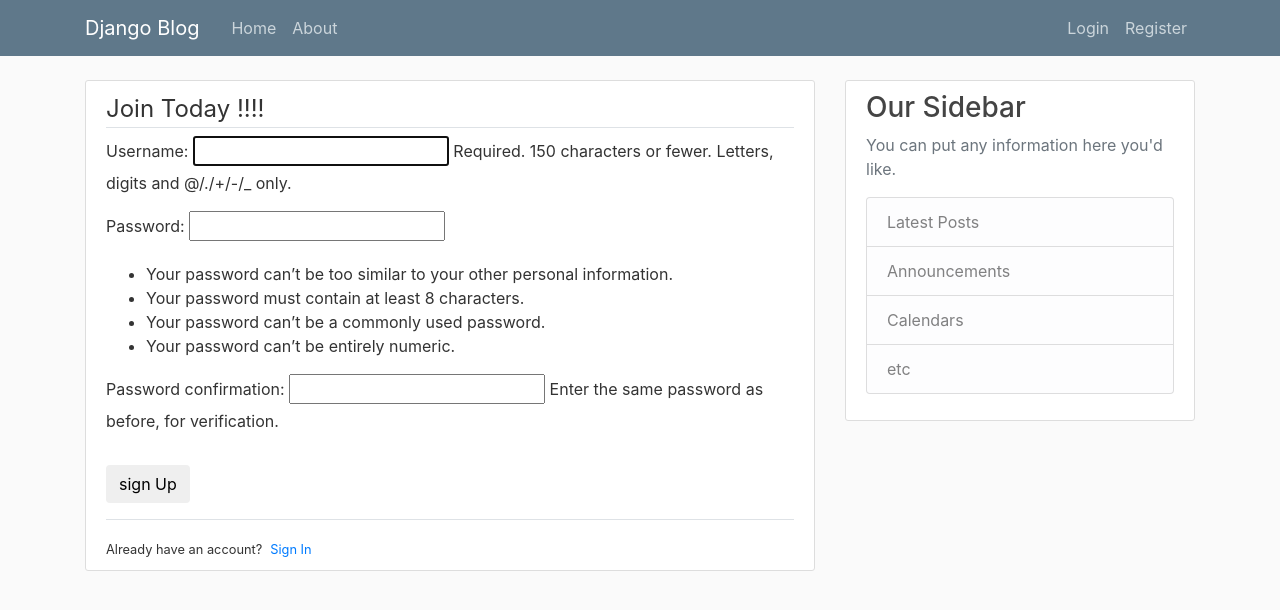
After one commit to nishantk2106/Blog_app, a Django app: page /register/ in a window 1280 px wide. The commit adds this page. Shown: the top 610 px of the page. Run offline with Django 3.2, Linux system fonts and the light colour scheme; some libraries are stand-ins or nearby versions.

Commit message:
userform updated codes

```diff
--- a/Nishant/urls.py
+++ b/Nishant/urls.py
@@ -1,8 +1,10 @@
 from django.contrib import admin
 from django.urls import path,include
+from users import views as user_views
 
 urlpatterns = [
     path ('blog/',include('blog.urls')),
     path('admin/', admin.site.urls),
+    path('register/',user_views.register,name='register'),
 
 ]
--- a/blog/templates/blog/base.html
+++ b/blog/templates/blog/base.html
@@ -43,6 +43,13 @@
     <main role="main" class="container">
       <div class="row">
         <div class="col-md-8">
+          {% if messages %}
+            {% for message in messages%}
+              <div class="alert alert-{{ message.tags }}">
+                {{ message }}
+              </div>
+            {% endfor %}
+          {% endif %}
           {% block content %}{% endblock %}
         </div>
         <div class="col-md-4">
--- /dev/null
+++ b/users/templates/users/register.html
@@ -0,0 +1,21 @@
+{% extends "blog/base.html" %}
+{% block content%}
+    <div class="content-section ">
+        <form method="POST">
+            {% csrf_token %}
+            <fieldset class="form-group">
+                <legend class="border-bottom mb-2"> Join Today !!!!</legend>
+                {{form.as_p }}
+            </fieldset>
+            <div class="form-group">
+                <button class="btn btn-outline.info" type="submit">sign Up</button>
+            </div>
+        </form>
+        <div class="border-top pt-3">
+            <small class="test-muted">
+                Already have an account?<a  class="ml-2" href="#">Sign In</a>
+             </small>
+
+        </div>
+    </div>
+{% endblock content %}
--- a/users/views.py
+++ b/users/views.py
@@ -1,3 +1,15 @@
-from django.shortcuts import render
+from django.shortcuts import render,redirect
+from django.contrib.auth.forms import UserCreationForm
+from django.contrib import messages
 
-# Create your views here.
+def register(request):
+    if request.method == 'POST':
+        form = UserCreationForm(request.POST)
+        if form.is_valid():
+            form.save()
+            username=form.cleaned_data.get('username')
+            messages.success(request,f'username created successfully for {username}!')
+            return redirect('blog-home')
+    else:
+        form = UserCreationForm()
+    return render(request,'users/register.html',{'form': form})
```
Also changed, not shown: db.sqlite3.
